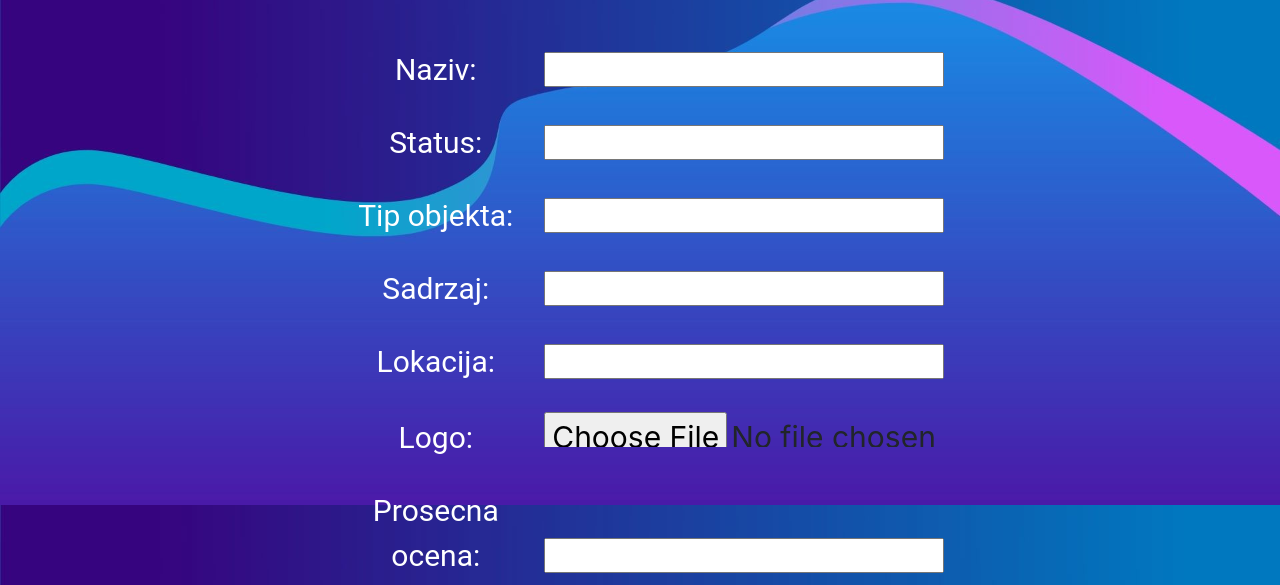
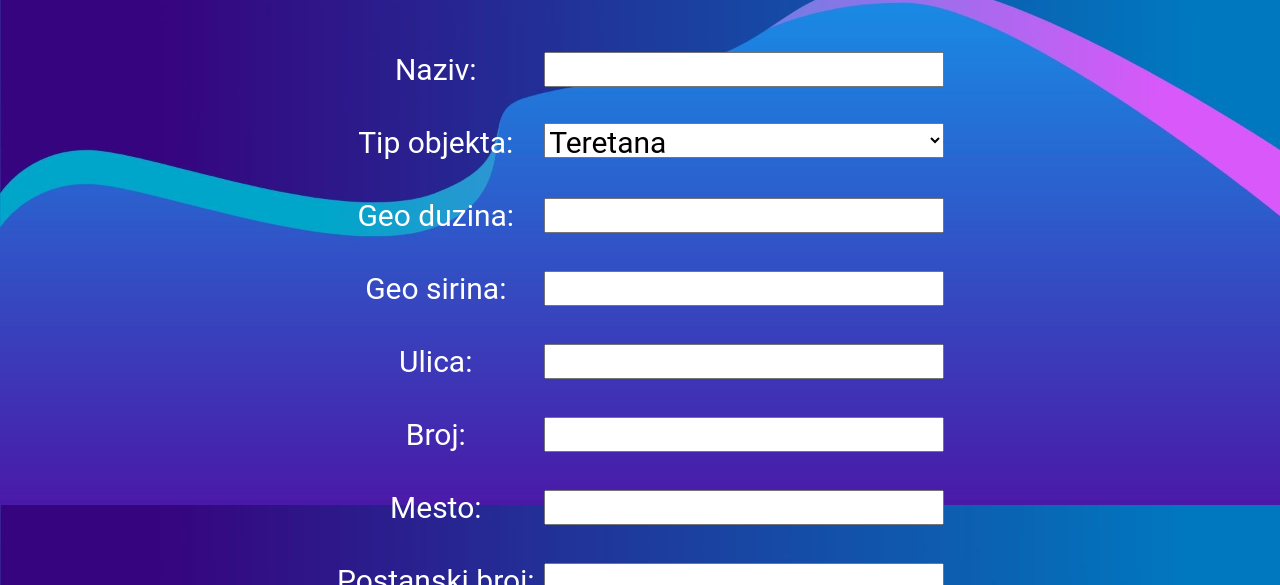
Before and after one commit to Kumici13/WP-E2-2022-Pikula-Spiric, a plain HTML site: page Tim59/static/dodajSportskiObjekat.html in a window 1280 px wide. Shown: the part 215-800 px from the top of the page. Drawn offline with nearby package versions, Linux system fonts and the light colour scheme.

Commit message:
AddingNewSportObjectFront

```diff
--- a/Tim59/static/dodajSportskiObjekat.html
+++ b/Tim59/static/dodajSportskiObjekat.html
@@ -75,37 +75,43 @@
                     <input id="ime" ref="ime" v-model:value="ime" type="textbox" style="width: 400px; height: 35px">
                     <div class="invalid-feedback">Ukucajte vase ime.</div>
             </div>
-            <div class="textboxovi">
-                    <label  style="color: white; font-family:Roboto" >Status:</label>
-                    <input id="prezime" ref="prezime" v-model:value="prezime" type="textbox" style="width: 400px; height: 35px">
-                    <div class="invalid-feedback">Ukucajte vase prezime.</div>
+             <div class="textboxovi">
+             	<label  style="color: white; font-family:Roboto" >Tip objekta:</label>
+	            <select v-model:value="" style="width: 400px; height: 35px; font-family:Roboto " >
+	                        <option value="Teretana">Teretana</option>
+	                        <option value="Bazen">Bazen</option>
+	                        <option value="SportskiCentar">Sportski centar</option>
+	                        <option value="PlesniStudio">Plesni studio</option>
+	                        <option value="Drugo">Ostalo</option>
+	            </select>
             </div>
             <div class="textboxovi">
-                    <label  style="color: white; font-family:Roboto" >Tip objekta:</label>
-                    <input id="korisnickoIme" ref="korisnickoIme" v-model:value="korisnickoIme" type="textbox" style="width: 400px; height: 35px">
-                    <div class="invalid-feedback">Ukucajte vase korisnicko ime. Dozvoljena su slova, brojevi i crtica!</div>
-            </div>
-             <div class="textboxovi">
-                    <label  style="color: white; font-family:Roboto" >Sadrzaj:</label>
-                    <input id="sifra" ref="sifra" v-model:value="sifra" type="password" style="width: 400px; height: 35px">
-                    <div class="invalid-feedback">Sifre moraju da se poklapaju.Ukucajte najmanje 8 karaktera!</div>
+                    <label  style="color: white; font-family:Roboto" >Geo duzina:</label>
+                    <input id="geoDuzina" ref="geoDuzina" v-model:value="geoDuzina" type="textbox" style="width: 400px; height: 35px">
             </div>
             <div class="textboxovi">
-                    <label  style="color: white; font-family:Roboto" >Lokacija:</label>
-                    <input id="sifraPonovo" ref="sifraPonovo" v-model:value="sifraPonovo" type="password" style="width: 400px; height: 35px">
-            		<div class="invalid-feedback">Sifre moraju da se poklapaju.</div>
+                    <label  style="color: white; font-family:Roboto" >Geo sirina:</label>
+                    <input id="geoSirina" ref="geoSirina" v-model:value="geoSirina" type="textbox" style="width: 400px; height: 35px">
+            </div>
+            <div class="textboxovi">
+                    <label  style="color: white; font-family:Roboto" >Ulica:</label>
+                    <input id="ulica" ref="ulica" v-model:value="ulica" type="textbox" style="width: 400px; height: 35px">
+            </div>
+            <div class="textboxovi">
+                    <label  style="color: white; font-family:Roboto" >Broj:</label>
+                    <input id="broj" ref="broj" v-model:value="broj" type="textbox" style="width: 400px; height: 35px">
+            </div>
+            <div class="textboxovi">
+                    <label  style="color: white; font-family:Roboto" >Mesto:</label>
+                    <input id="mesto" ref="mesto" v-model:value="mesto" type="textbox" style="width: 400px; height: 35px">
+            </div>
+            <div class="textboxovi">
+                    <label  style="color: white; font-family:Roboto" >Postanski broj:</label>
+                    <input id="postanskiBroj" ref="postanskiBroj" v-model:value="postanskiBroj" type="textbox" style="width: 400px; height: 35px">
             </div>
             <div class="textboxovi">
                     <label style="color: white; font-family:Roboto">Logo:</label>
-                     <input id="sifraPonovo" ref="sifraPonovo" v-model:value="sifraPonovo" type="file" ref="file" accept=".jpg,.png,.jpeg" style="width: 400px; height: 35px">
-             </div>
-             <div class="textboxovi">
-                    <label style="color: white; font-family:Roboto">Prosecna ocena:</label>
-                     <input id="sifraPonovo" ref="sifraPonovo" v-model:value="sifraPonovo" type="password" style="width: 400px; height: 35px">
-             </div>
-             <div class="textboxovi">
-                    <label style="color: white; font-family:Roboto">Radno vreme:</label>
-                     <input id="sifraPonovo" ref="sifraPonovo" v-model:value="sifraPonovo" type="password" style="width: 400px; height: 35px">
+                     <input id="logo" ref="logo" v-model:value="logo" type="file" ref="file" accept=".jpg,.png,.jpeg" style="width: 400px; height: 60px">
              </div>
              <div class="tablebutton">
                     <button v-on:click.prevent="provera"  class="btn btn-outline-light">Dodaj</button>
```
Also changed, not shown: Tim59/static/sadrzaj.html (+47 -1 lines).
